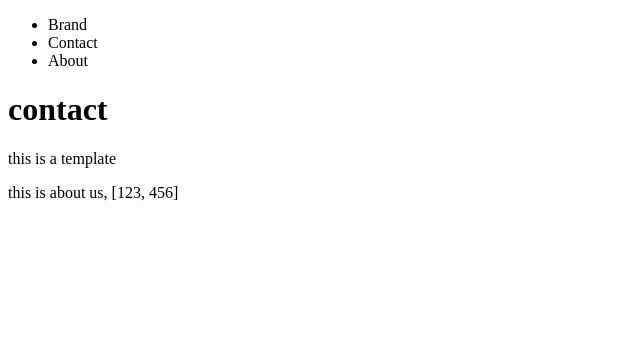
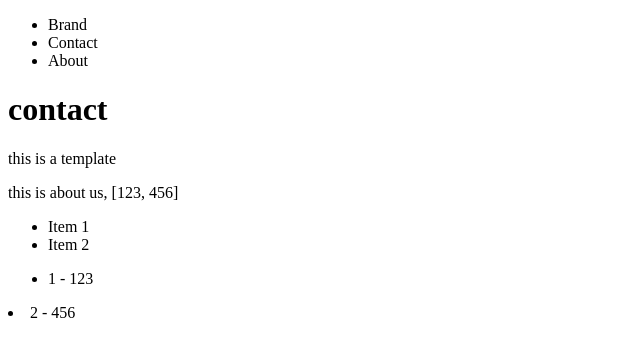
Before and after one commit to abdul2111/cs582, a Django app: page /contact/ in a window 1280 px wide. Shown: the top 357 px of the page, without its empty margins (0-640 px from the left). Run offline with Django 4.2, Linux system fonts and the light colour scheme; parts of the project's set-up code (start-up, migrations or seed data) failed here and were passed over.

Commit message:
Add files via upload

```diff
--- a/abdul/template/contact.html
+++ b/abdul/template/contact.html
@@ -9,4 +9,17 @@
     {{my_text}},{{my_number}}
     {{my_list}}
 </p>
+
+<ul>
+    <li>Item 1</li>
+    <li>Item 2</li>
+
+</ul>
+<ul>
+{% for my_sub_item in my_list %}
+    <li>{{ forloop.counter }} - {{my_sub_item}}</li>
+</ul>
+{% endfor %}
+
+
 {% endblock content %}
```
